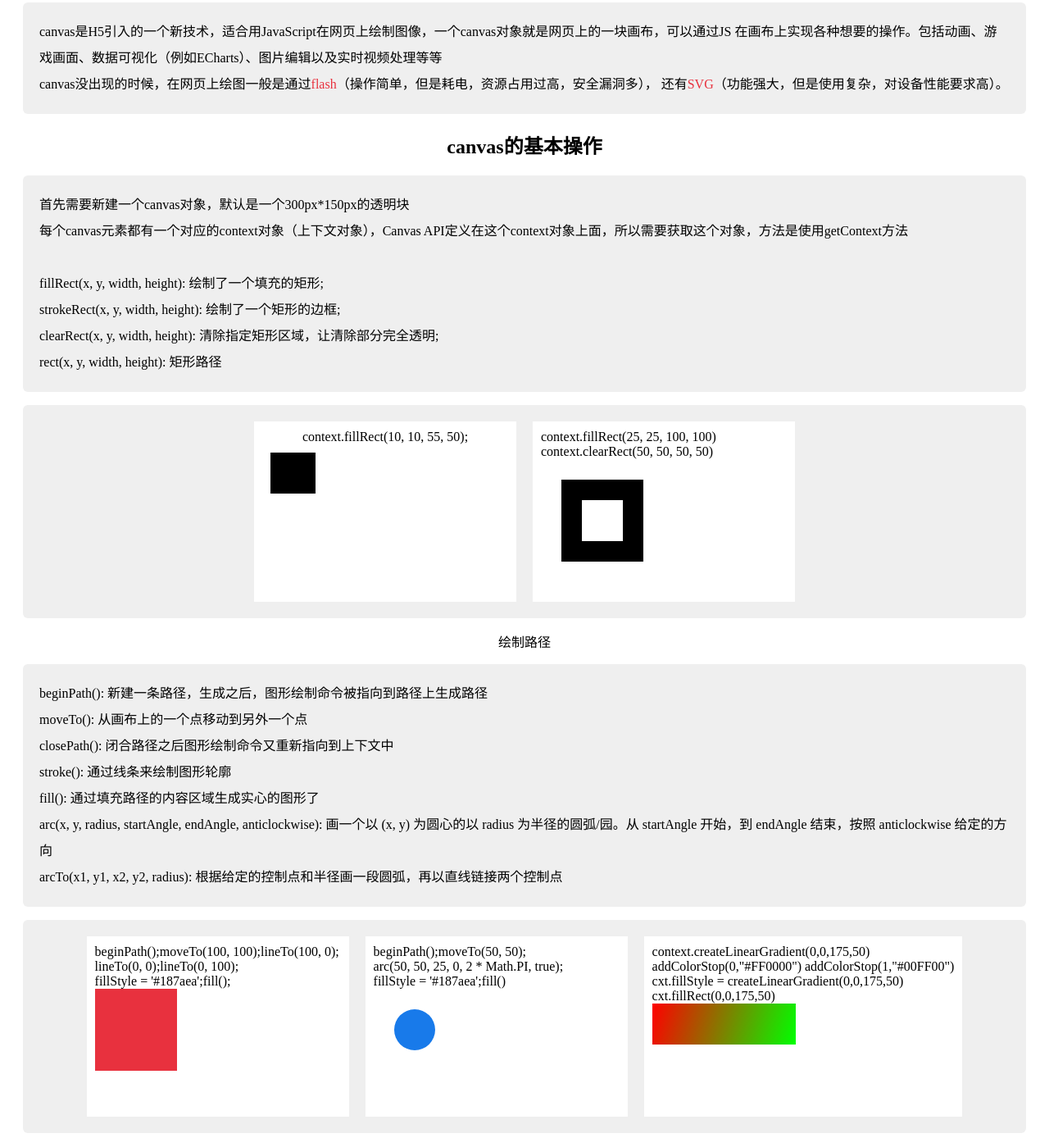
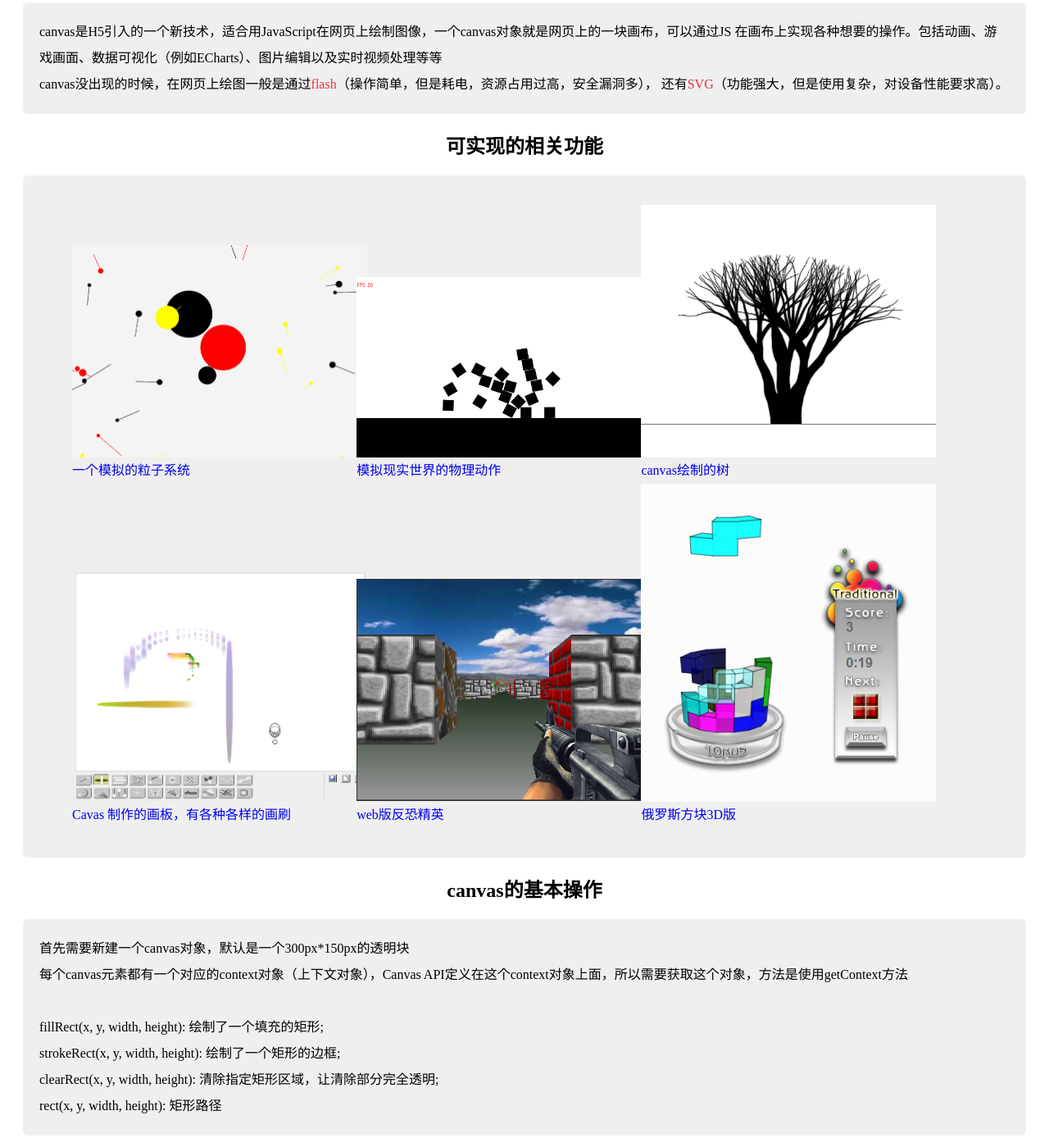
Before and after one commit to Hotcapsicum/web-game, a plain HTML site: page index.html in a window 1280 px wide. Shown: the part 86-1474 px from the top of the page at 82% size. Drawn offline with Linux system fonts and the light colour scheme.

Commit message:
add canvas games

```diff
--- a/game2/ball.js
+++ b/game2/ball.js
@@ -14,10 +14,10 @@ var Ball = function() {
     o.move = function() {
         if (o.fired) {
             // log('move')
-            if (o.x < 0 || o.x + o.image.width > 400) {
+            if (o.x <= 0 || o.x + o.image.width >= 400) {
                 o.speedX = -o.speedX
             }
-            if (o.y < 0 || o.y + o.image.height > 300) {
+            if (o.y <= 0 || o.y + o.image.height >= 300) {
                 o.speedY = -o.speedY
             }
             // move
--- a/game2/level.js
+++ b/game2/level.js
@@ -1,10 +1,13 @@
 var levels = [
     [
         [0, 0, 2],
+        [50, 0, 1],
         [40, 90, 2],
         [90, 90],
         [140, 90],
-        [190, 90]
+        [190, 90, 2],
+        [240, 90, 2],
+        [290, 90, 1]
     ],
     [
         [0, 0,],
--- a/index.html
+++ b/index.html
@@ -22,13 +22,31 @@
         display:inline-block;
         vertical-align: top;
         background: #fff;
-        height: 200px;
+        height: 260px;
         padding: 10px;
     }
+    .inline>div{
+        font-size: 18px;
+    }
+    .inline canvas {
+        margin-top: 10px;
+    }
     .mes {
-        padding:20px;background-color: #efefef;
+        padding:20px;
+        background-color: #efefef;
         border-radius: 6px;
         line-height: 32px;
+    }
+    li {
+        display: inline-block;
+        width: 30%;
+    }
+    li img {
+        width: 360px;
+        display: block;
+    }
+    li a{
+        text-decoration: none;
     }
     .code img{
         display: inline-block;
@@ -81,6 +99,47 @@
         canvas没出现的时候，在网页上绘图一般是通过<span class="red">flash</span>（操作简单，但是耗电，资源占用过高，安全漏洞多），
         还有<span class="red">SVG</span>（功能强大，但是使用复杂，对设备性能要求高）。
     </p>
+    <h2 class="center">可实现的相关功能</h2>
+    <div class="mes">
+        <ul>
+            <li>
+                <a href="https://lab.hakim.se/particles/02/" target="_blank">
+                    <img src="./img/game1.png" alt="">
+                    一个模拟的粒子系统
+                </a>
+            </li>
+            <li>
+                <a href="https://29a.ch/sandbox/2010/box2d2/test.html" target="_blank">
+                    <img src="./img/game2.png" alt="">
+                    模拟现实世界的物理动作
+                </a>
+            </li>
+            <li>
+                <a href="http://kennethjorgensen.com/blog/2014/canvas-trees" target="_blank">
+                    <img src="./img/game3.png" alt="">
+                    canvas绘制的树
+                </a>
+            </li>
+            <li>
+                <a href="https://bomomo.com/" target="_blank">
+                <img src="./img/game4.png" alt="">
+                    Cavas 制作的画板，有各种各样的画刷
+                </a>
+            </li>
+            <li>
+                <a href="https://www.benjoffe.com/code/demos/canvascape/textures" target="_blank">
+                    <img src="./img/game5.png" alt="">
+                    web版反恐精英
+                </a>
+            </li>
+            <li>
+                <a href="https://www.benjoffe.com/code/games/torus" target="_blank">
+                    <img src="./img/game6.png" alt="">
+                    俄罗斯方块3D版
+                </a>
+            </li>
+        </ul>
+    </div>
     <h2 class="center">canvas的基本操作</h2>
     <p class="mes">
         首先需要新建一个canvas对象，默认是一个300px*150px的透明块</br>
@@ -119,15 +178,16 @@
     <div class="canvasbox">
         <div class="inline"  style="margin-right: 20px;">
             <div>
-                beginPath();moveTo(100, 100);lineTo(100, 0);</br>
-                lineTo(0, 0);lineTo(0, 100);</br>
+                beginPath();</br>
+                moveTo(100, 100);</br>lineTo(100, 0);</br>
+                lineTo(0, 0);</br>lineTo(0, 100);</br>
                 fillStyle = '#187aea';fill();
             </div>
             <canvas id="canvas3"></canvas>
         </div>
         <div class="inline" style="margin-right: 20px;">
             <div>
-                beginPath();moveTo(50, 50);</br>arc(50, 50, 25, 0, 2 * Math.PI, true);</br>
+                beginPath();</br>moveTo(50, 50);</br>arc(50, 50, 25, 0, 2 * Math.PI, true);</br>
                 fillStyle = '#187aea';fill()
             </div>
             <canvas id="canvas4"></canvas>
@@ -135,7 +195,7 @@
         <div class="inline">
             <div>
                 context.createLinearGradient(0,0,175,50)</br>
-                addColorStop(0,"#FF0000")
+                addColorStop(0,"#FF0000")</br>
                 addColorStop(1,"#00FF00")</br>
                 cxt.fillStyle = createLinearGradient(0,0,175,50)</br>
                 cxt.fillRect(0,0,175,50)
@@ -148,7 +208,7 @@
         <div class="mes">
             首先新建一个画布，引入挡板（paddle）和弹球（ball）</br>
             然后添加键盘事件，用来启动和控制游戏</br>
-            再引入碰撞监测，和碰撞之后轨迹变化
+            再引入碰撞检测，和碰撞之后轨迹变化（x轴，y轴路径变为相反即可）
         </div>
         <div class="img">
             <img @click.stop="showImg(1)" src="./game1/code1.png" alt="">
@@ -168,8 +228,12 @@
         </div>
     </div>
     <div class="mes">
-        <p>这个版本有基础三要素，边界，挡板，弹球，但是缺少砖块，还缺少对速度的调节</p>
+        <p>这个版本有基础三要素，边界、挡板、弹球，但是作为一个游戏，还缺少砖块，速度调节，以及计分器</p>
         <p>运动速度调节，对应这个游戏里的fps，就是画面每秒刷新多少帧</p>
+        <p>计分器，需要用到一个全局变量来计算分数</p>
+        <code style="font-size:18px;">game.context.font = '14px serif'<br>
+            game.context.fillStyle = "#e8313e"<br>
+            game.context.fillText('分数: ' + score, 10, 290)</code>
     </div>
     <div class="img">
         <img @click.stop="showImg(6)" src="./game1/code6.png" alt="">
```
Also changed, not shown: game2/game.html (+7 -2 lines), img/game1.png (added), img/game2.png (added), img/game3.png (added), img/game4.png (added), img/game5.png (added), img/game6.png (added).
